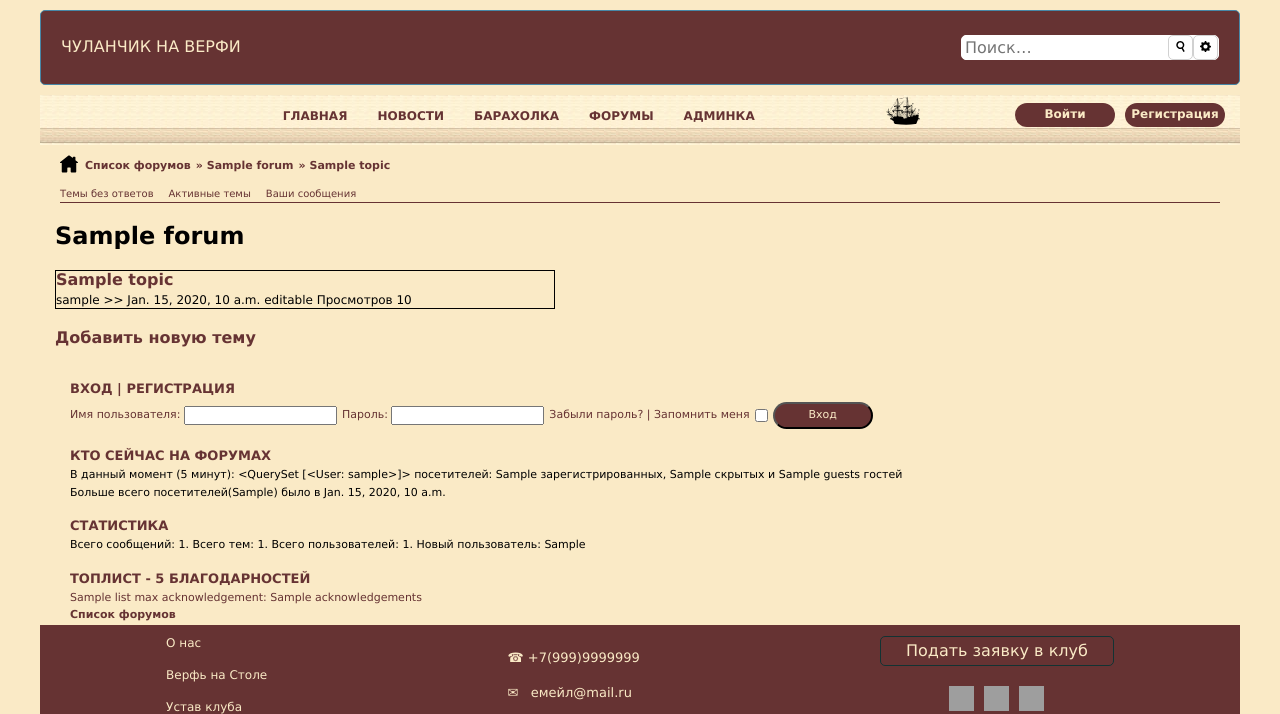
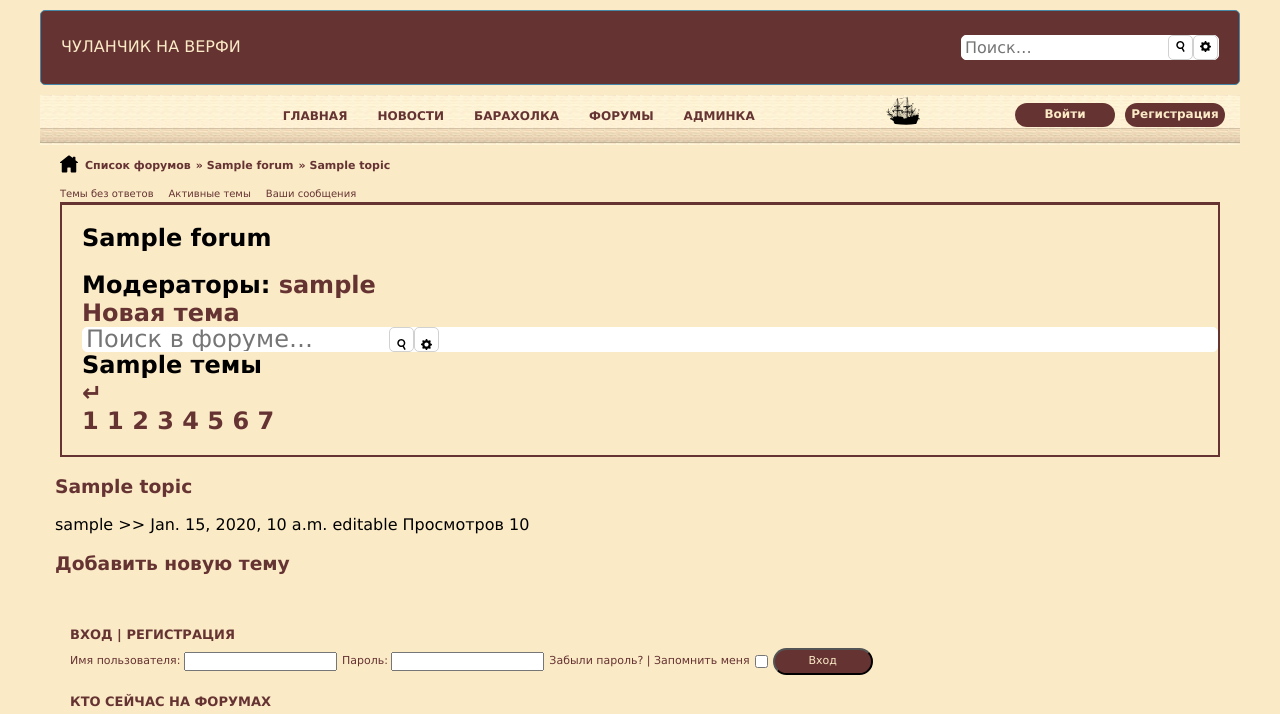
Before and after one commit to AndreyBaitov/forums, a Django app: template board/app_forums/templates/forum.html in a window 1280 px wide. Shown: the top 714 px of the page. Run offline with Django 3.2, Linux system fonts and the light colour scheme; tables that the repository leaves empty hold one stand-in row (values such as "Sample post"); the template is opened without the code that fills it: values that come from a table or form of the project are taken from there, most other values are stand-ins (such as "Sample title", 1, 10 or a date in 2020); grey boxes are pictures that could not be loaded.

Commit message:
Добавил к шаблону странички форума надфорумное меню

```diff
--- a/board/app_forums/templates/forum.html
+++ b/board/app_forums/templates/forum.html
@@ -4,12 +4,59 @@
 {% block title %}
    {{forum.name}}
 {% endblock %}
+
 {% block content %}
-<link rel="stylesheet" type="text/css" href="{% static 'css/style_forum.css'%}">
+<link rel="stylesheet" type="text/css" href="{% static 'css/style-forum.css'%}">
+<nav class="nav-above-topics">
+    <div class="small-container nav-above-topics-container">
+        <h2 class="nav-above-topics-title">{{forum.name}}<h2>
+        <div class="list-moderators">Модераторы:
+                             {% for moderator in moderators %}
+                             {% if moderator.status == 'admin' %}
+                            <a class="moderator-link admin-link" href="/user/moderator.id}}/">{{moderator.username}}</a>
+                             {% else %}
+                            <a class="moderator-link" href="/user/moderator.id}}/">{{moderator.username}}</a>
+                             {% endif %}
+                             {% endfor %}
+        </div>
+        <div class="nav-above-topics-forms">
+            <div class="left-part-nav-above-topics-forms">
+                <a class="button-new-theme" title="Создать новую тему" href="/forum/{{forum.id}}/add-topic/">Новая тема</a>
+                <form method="POST" class="search-container">
+                    <input class="inputbox-search" name="keywords-forum" id="keywords-forum" type="search" title="Ключевые слова" value="" placeholder="Поиск в форуме…">
+                    <button class="header-button button-search" type="submit" title="Поиск"><img src="{% static 'img/search.svg'%}"></button>
+                    <button class="header-button button-extented-search" type="submit" title="Расширенный Поиск"><img src="{% static 'img/extended-search.svg' %}"></button>
+                </form>
+            </div>
+            <div class="right-part-nav-above-topics-forms">
+                <div class="forum-topics">{{forum_topics}} темы</div>
+                <div class="goto-page"><a class="goto-page-link" href="/popup-goto-page/">&#8629;</a></div>
+                 {% if page_arrow_left %}
+                <div class="page-arrow-left"></div>
+                 {% endif %}
+                 {% for page, number_page in pages %}
+                 {% if page == '...' %}
+                 ...
+                 {% else %}
+                 <a class="page-link" href="/forum/{{forum.id}}/page/{{number_page}}/">{{page}}</a>
+                 {% endif %}
+                 {% endfor %}
+                <a class="page-link" href="/forum/1/page/2/">1</a>
+                <a class="page-link" href="/forum/1/page/2/">2</a>
+                <a class="page-link" href="/forum/1/page/2/">3</a>
+                <a class="page-link" href="/forum/1/page/2/">4</a>
+                <a class="page-link" href="/forum/1/page/2/">5</a>
+                <a class="page-link" href="/forum/1/page/2/">6</a>
+                <a class="page-link" href="/forum/1/page/2/">7</a>
+                 {% if page_arrow_right %}
+                <div class="page-arrow-right"></div>
+                 {% endif %}
+            </div>
+        </div>
+    </div>
+</nav>
+ <!-- старое -->
 <div class="container">
-
-    <h2>{{forum.name}}</h2>
-
     {% if topics%}
     <ul class="topics-list">
         {% for topic in topics%}
--- a/board/static/css/style_forum.css
+++ /dev/null
@@ -1,25 +0,0 @@
-/* Список форумов */
-
-.topics-list {
-    font-size: 24px;
-    font-weight: bold;
-    margin: 20px 0;
-}
-
-.topic {
-    font-size: 12px;
-    font-weight: normal;
-    border: 1px solid black;
-    margin: 10px 0;
-    width: 500px;
-}
-
-.topic-title {
-    font-size: 16px;
-    margin: 0;
-}
-
-.topic a {
-    font-size: 16px;
-    font-weight: bold;
-}
```
